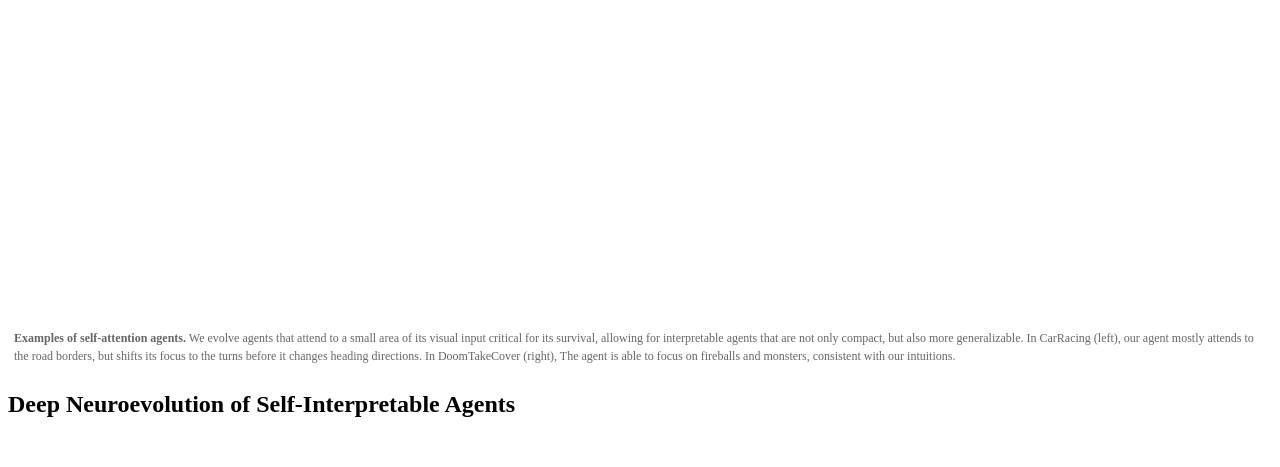
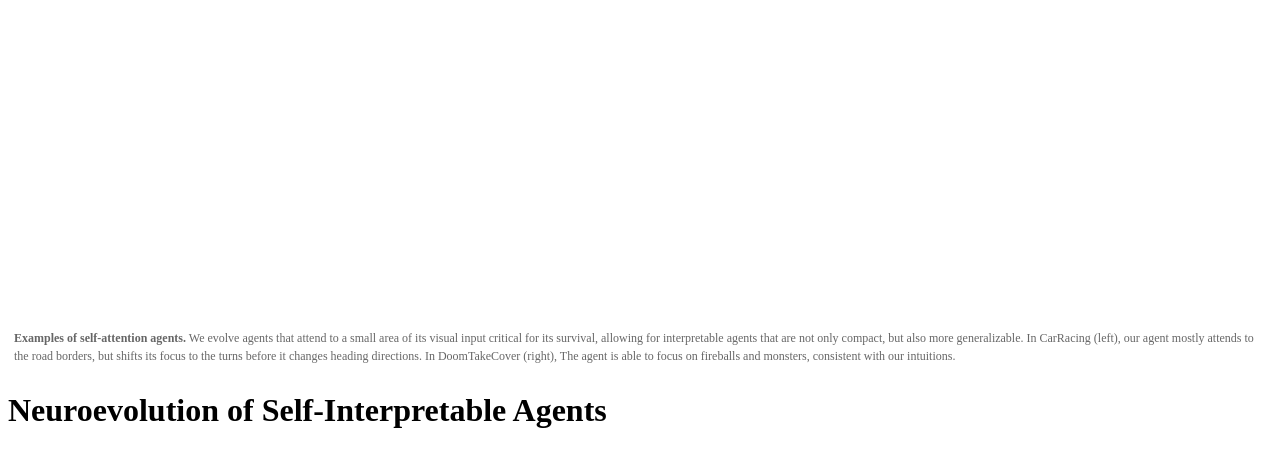
Before and after one commit to geccoanon/geccoanon.github.io, a website: page draft_header.html in a window 1280 px wide. Shown: the part 5-472 px from the top of the page. Drawn offline with nearby package versions, Linux system fonts and the light colour scheme.

Commit message:
Add files via upload

```diff
--- a/draft_header.html
+++ b/draft_header.html
@@ -148,7 +148,7 @@ dt-article figcaption b {
 <dt-article id="dtbody">
 
 <dt-byline class="l-page transparent"></dt-byline>
-<h2>Deep Neuroevolution of Self-Interpretable Agents</h2>
+<h1> Neuroevolution of Self-Interpretable Agents</h1>
 <p></p>
 <dt-byline class="l-page" id="authors_section" hidden>
 <div class="byline">
```
Also changed, not shown: index.html (+1 -1 lines).
